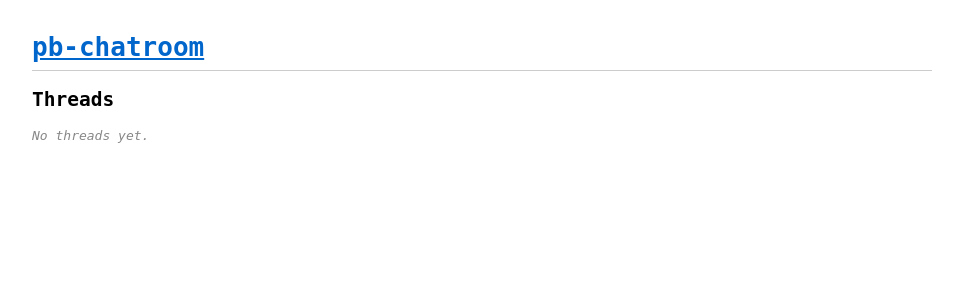
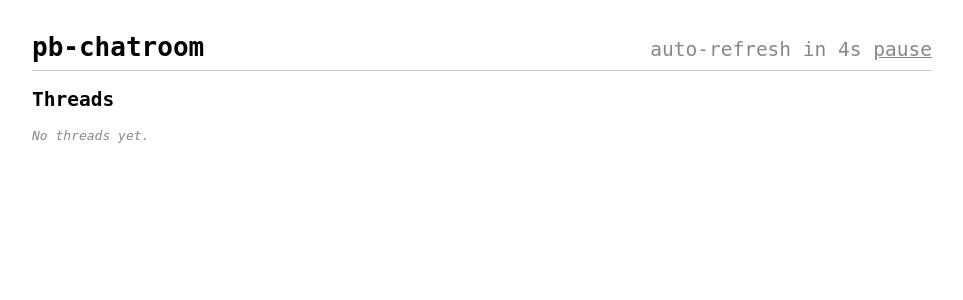
Before and after one commit to ProxiBlue/pb-chatroom, a FastAPI app: page / in a window 1280 px wide. Shown: the top 300 px of the page, without its empty margins (158-1121 px from the left). Run offline with FastAPI, Linux system fonts and the light colour scheme; data that the repository does not hold is empty.

Commit message:
v0.1.4: dashboard auto-refresh + compose test fix
Dashboard pages (threads list, thread detail) now auto-refresh every
N seconds. Default 10s, configurable via PB_CHATROOM_REFRESH_INTERVAL_SECONDS
or settings.refresh_interval_seconds. Set to 0 to disable.

UX touches:
  - Countdown in the header ("auto-refresh in 7s") so the user knows
    when the next reload hits
  - Pause / resume link that persists across reloads via sessionStorage
  - Scroll position preserved across each refresh so the page doesn't
    jump back to the top mid-read (also via sessionStorage, scoped per
    pathname)

Implementation:
  - settings.py: new refresh_interval_seconds field on Settings
  - web.py: _base_context helper that injects refresh_interval_seconds
    into every template render (DRY for future shared context)
  - base.html: small inline JS (no external deps) — setInterval
    countdown, location.reload, scroll restore
  - All deferred to vanilla JS to keep the dashboard external-dep-free

Compose-test fix:
  - tests/test_compose_structure.py was asserting the old
    "127.0.0.1:7477:7477" binding which v0.1.3 changed for cross-
    container reach via host.docker.internal. Test now asserts
    "7477:7477" (any-interface) and documents the rationale inline.
  - The "never bind 0.0.0.0" assertion is unchanged — that check is
    about not having "0.0.0.0" literal in compose, which v0.1.3 also
    respected (the implicit any-interface form doesn't trigger it).

Verified:
  - 82 server tests + 33 mcp tests still green
  - HTML response contains the rf-countdown span + the inline script

Co-Authored-By: Claude Opus 4.7 (1M context) <noreply@anthropic.com>

```diff
--- a/server/src/pb_chatroom/settings.py
+++ b/server/src/pb_chatroom/settings.py
@@ -11,6 +11,9 @@ class Settings(BaseSettings):
     db_path: Path = Path('./data/chatroom.db')
     host: str = '127.0.0.1'
     port: int = 7476
+    # Dashboard auto-refresh interval in seconds. 0 disables auto-refresh.
+    # Override via env: PB_CHATROOM_REFRESH_INTERVAL_SECONDS=30
+    refresh_interval_seconds: int = 10
 
     model_config = {
         'env_prefix': 'PB_CHATROOM_',
--- a/server/src/pb_chatroom/templates/base.html
+++ b/server/src/pb_chatroom/templates/base.html
@@ -6,7 +6,8 @@
     <title>pb-chatroom</title>
     <style>
         body { font-family: monospace; max-width: 900px; margin: 2rem auto; padding: 0 1rem; }
-        h1 { border-bottom: 1px solid #ccc; padding-bottom: 0.5rem; }
+        h1 { border-bottom: 1px solid #ccc; padding-bottom: 0.5rem; display: flex; align-items: baseline; justify-content: space-between; }
+        h1 a { text-decoration: none; color: inherit; }
         table { border-collapse: collapse; width: 100%; }
         th, td { text-align: left; padding: 0.4rem 0.6rem; border: 1px solid #ddd; }
         th { background: #f4f4f4; }
@@ -15,10 +16,79 @@
         .messages li { border: 1px solid #ddd; margin: 0.4rem 0; padding: 0.5rem; }
         .msg-meta { font-size: 0.85em; color: #666; }
         .empty { color: #888; font-style: italic; }
+        .refresh-meta { font-size: 0.75em; color: #888; font-weight: normal; }
+        .refresh-meta a { color: #888; text-decoration: underline; cursor: pointer; }
     </style>
 </head>
 <body>
-    <h1><a href="/">pb-chatroom</a></h1>
+    <h1>
+        <a href="/">pb-chatroom</a>
+        <span class="refresh-meta">
+            auto-refresh in <span id="rf-countdown">{{ refresh_interval_seconds | default(10) }}</span>s
+            <a id="rf-toggle" onclick="toggleRefresh()">pause</a>
+        </span>
+    </h1>
     {% block content %}{% endblock %}
+    <script>
+        // Auto-refresh — preserves vertical scroll so the page doesn't jump
+        // when threads/messages update. Pausable via the link in the header.
+        (function () {
+            const INTERVAL_SECONDS = {{ refresh_interval_seconds | default(10) }};
+            const countdownEl = document.getElementById('rf-countdown');
+            const toggleEl = document.getElementById('rf-toggle');
+            const SCROLL_KEY = 'pb-chatroom-scroll-' + location.pathname;
+            const PAUSE_KEY = 'pb-chatroom-refresh-paused';
+
+            let remaining = INTERVAL_SECONDS;
+            let timerId = null;
+
+            // Restore scroll position from previous tick
+            const savedScroll = sessionStorage.getItem(SCROLL_KEY);
+            if (savedScroll !== null) {
+                window.scrollTo(0, parseInt(savedScroll, 10) || 0);
+            }
+
+            function tick() {
+                remaining -= 1;
+                if (countdownEl) countdownEl.textContent = remaining;
+                if (remaining <= 0) {
+                    sessionStorage.setItem(SCROLL_KEY, window.scrollY);
+                    window.location.reload();
+                }
+            }
+
+            function start() {
+                if (timerId !== null) return;
+                remaining = INTERVAL_SECONDS;
+                if (countdownEl) countdownEl.textContent = remaining;
+                if (toggleEl) toggleEl.textContent = 'pause';
+                timerId = setInterval(tick, 1000);
+            }
+
+            function stop() {
+                if (timerId === null) return;
+                clearInterval(timerId);
+                timerId = null;
+                if (countdownEl) countdownEl.textContent = 'paused';
+                if (toggleEl) toggleEl.textContent = 'resume';
+            }
+
+            window.toggleRefresh = function () {
+                if (timerId === null) {
+                    sessionStorage.removeItem(PAUSE_KEY);
+                    start();
+                } else {
+                    sessionStorage.setItem(PAUSE_KEY, '1');
+                    stop();
+                }
+            };
+
+            if (sessionStorage.getItem(PAUSE_KEY) === '1') {
+                stop();
+            } else {
+                start();
+            }
+        })();
+    </script>
 </body>
 </html>
--- a/server/src/pb_chatroom/web.py
+++ b/server/src/pb_chatroom/web.py
@@ -15,11 +15,18 @@ templates = Jinja2Templates(directory=Path(__file__).parent / 'templates')
 router = APIRouter()
 
 
+def _base_context(request: Request) -> dict:
+    """Context fields every dashboard template needs (shared via base.html)."""
+    return {'refresh_interval_seconds': request.app.state.settings.refresh_interval_seconds}
+
+
 @router.get('/', response_class=HTMLResponse)
 async def threads_list(request: Request) -> HTMLResponse:
     db_path = request.app.state.settings.db_path
     threads = await list_threads(db_path)
-    return templates.TemplateResponse(request, 'threads_list.html', {'threads': threads})
+    return templates.TemplateResponse(
+        request, 'threads_list.html', {**_base_context(request), 'threads': threads}
+    )
 
 
 @router.get('/threads/{thread_id}', response_class=HTMLResponse)
@@ -31,5 +38,7 @@ async def thread_detail(request: Request, thread_id: str) -> HTMLResponse:
     thread = {k: v for k, v in data.items() if k != 'messages'}
     messages = data['messages']
     return templates.TemplateResponse(
-        request, 'thread_detail.html', {'thread': thread, 'messages': messages}
+        request,
+        'thread_detail.html',
+        {**_base_context(request), 'thread': thread, 'messages': messages},
     )
```
Also changed, not shown: server/tests/test_compose_structure.py (+6 -2 lines), .claude-plugin/marketplace.json, .claude-plugin/plugin.json.
